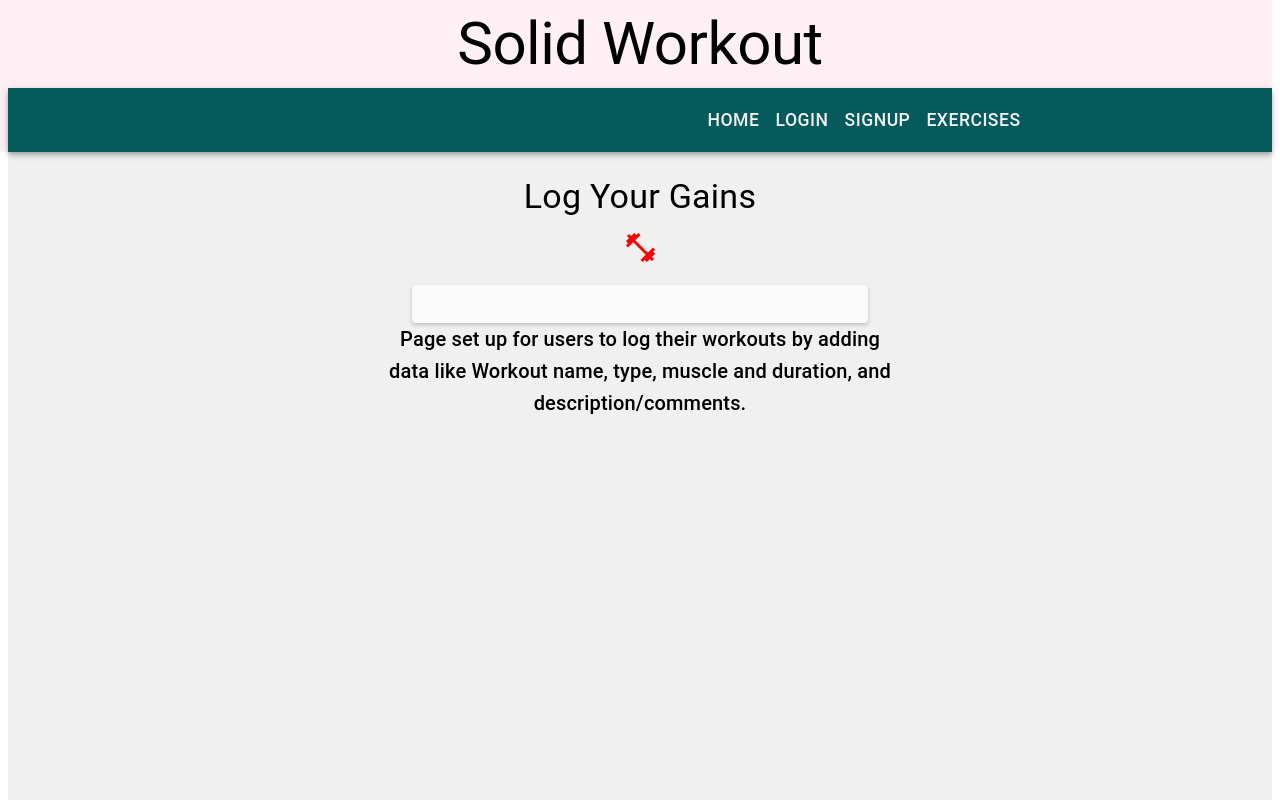
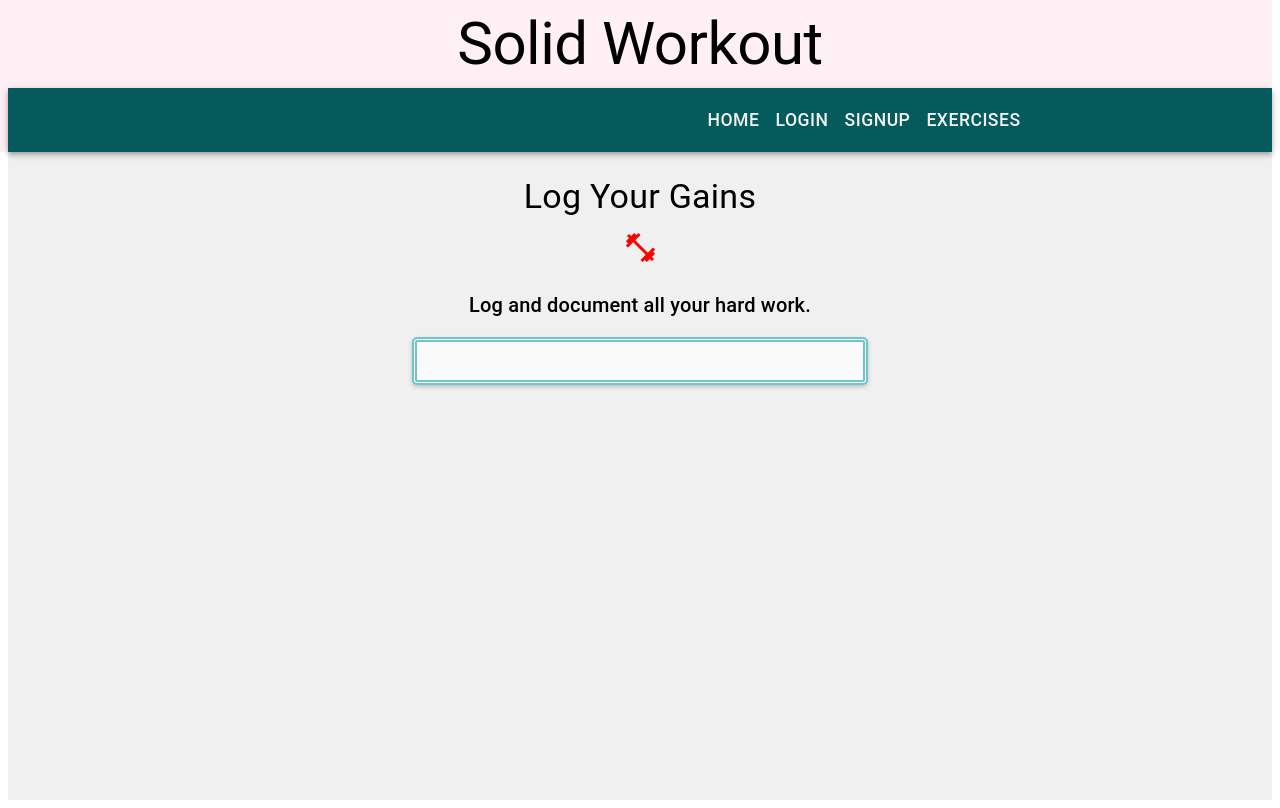
Before and after one commit to escotoj/solid-workout-app, a React (Create React App) app in the folder client/: page /gains in a window 1280 px wide. Shown: the top 808 px of the page. Built offline with nearby package versions, Linux system fonts and the light colour scheme.

Commit message:
getting ready for deploy clean up

```diff
--- a/client/src/components/LandingPage.js
+++ b/client/src/components/LandingPage.js
@@ -18,8 +18,6 @@ import FavoriteIcon from '@mui/icons-material/Favorite';
 
 const useStyles = makeStyles((theme) => ({
   hero: {
-    // backgroundImage: 'url("")',
-    // backgroundSize: 'cover',
     textAlign: "center",
     padding: theme.spacing(1),
   },
--- a/client/src/components/addWorkout.js
+++ b/client/src/components/addWorkout.js
@@ -1,10 +1,5 @@
 import React, { useState } from 'react';
 import { useNavigate } from 'react-router-dom';
-import InputLabel from '@mui/material/InputLabel';
-import OutlinedInput from '@mui/material/OutlinedInput';
-import MenuItem from '@mui/material/MenuItem';
-import FormControl from '@mui/material/FormControl';
-import Select from '@mui/material/Select';
 import { Link } from 'react-router-dom';
 import { useMutation } from '@apollo/client';
 import TextField from "@mui/material/TextField";
@@ -25,11 +20,6 @@ const WorkoutForm = ({ workoutId }) => {
   const [expirationDate, setExpirationDate] = useState('');
 
   const [noteText, setNoteText] = useState('');
-
-
-
-  // const [characterCount, setCharacterCount] = useState(0);
-
 
   const [createWorkout, { error }] = useMutation(ADD_WORKOUT);
 
@@ -66,7 +56,6 @@ const WorkoutForm = ({ workoutId }) => {
 
     if (name === 'workoutText' && value.length <= 280) {
       setWorkoutText(value);
-      // setCharacterCount(value.length);
       console.log(event);
     } else if (name === 'workoutTitle') {
       setWorkoutTitle(value);
@@ -92,7 +81,8 @@ const WorkoutForm = ({ workoutId }) => {
         sx={{
           marginTop: '1rem',
           boxShadow: '0 2px 4px rgba(0, 0, 0, 0.2)',
-          borderRadius: '4px',
+          borderRadius: '5px',
+          border: "5px double #6EC6CA",
           display: 'flex',
           justifyContent: 'center',
           backgroundColor: (t) =>
@@ -118,7 +108,7 @@ const WorkoutForm = ({ workoutId }) => {
           </Grid>
           {Auth.loggedIn() && (
             <>
-              <Grid item xs={12} lg={9} >
+              <Grid item xs={12} lg={9}  >
                 <TextField
                   margin="normal"
                   fullWidth
@@ -190,8 +180,6 @@ const WorkoutForm = ({ workoutId }) => {
                       alignSelf: "center",
                       width: "24vh",
                     }}
-                    // style={{ marginTop: '1rem' }}
-                    // onClick={handleFormSubmit}
                   >
                     Add Workout
                   </Button>
--- a/client/src/pages/Gains.js
+++ b/client/src/pages/Gains.js
@@ -47,17 +47,23 @@ const Log = () => {
 
   return (
     <Box className={classes.root}>
+
       <Typography variant="h4" component="h1" gutterBottom>
         Log Your Gains
       </Typography>
 <FitnessCenterIcon fontSize="large" style={{color:"red"}}/>
-      <WorkoutForm/>
-
-      <Typography variant="h6" component="h1">
-        Page set up for users to log their workouts by adding data like Workout name, type, muscle and duration, and description/comments.
+<Box style={{marginTop: '20px'}}>
+<Typography variant="h6" component="h1">
+        Log and document all your hard work.
 
 
       </Typography>
+</Box>
+
+
+      <WorkoutForm/>
+
+
 
 
       </Box>
--- a/client/src/pages/Login.js
+++ b/client/src/pages/Login.js
@@ -145,10 +145,10 @@ export default function SignInSide() {
             item
             xs={12}
             sm={6}
-            md={5} // Adjust the md value to control the width of the gallery
+            md={5}
             sx={{
               display: "flex",
-              alignItems: "flex-end", // Align the gallery with the second grid
+              alignItems: "flex-end",
             }}
           >
             {/* <UnsplashGallery />  */}
```
Also changed, not shown: client/src/components/NavBar.js (+1 -45 lines), client/src/components/UpdateWorkoutButton.js (+0 -50 lines), client/src/components/updateForm.js (+0 -11 lines), client/src/pages/Signup.js (+0 -35 lines).
